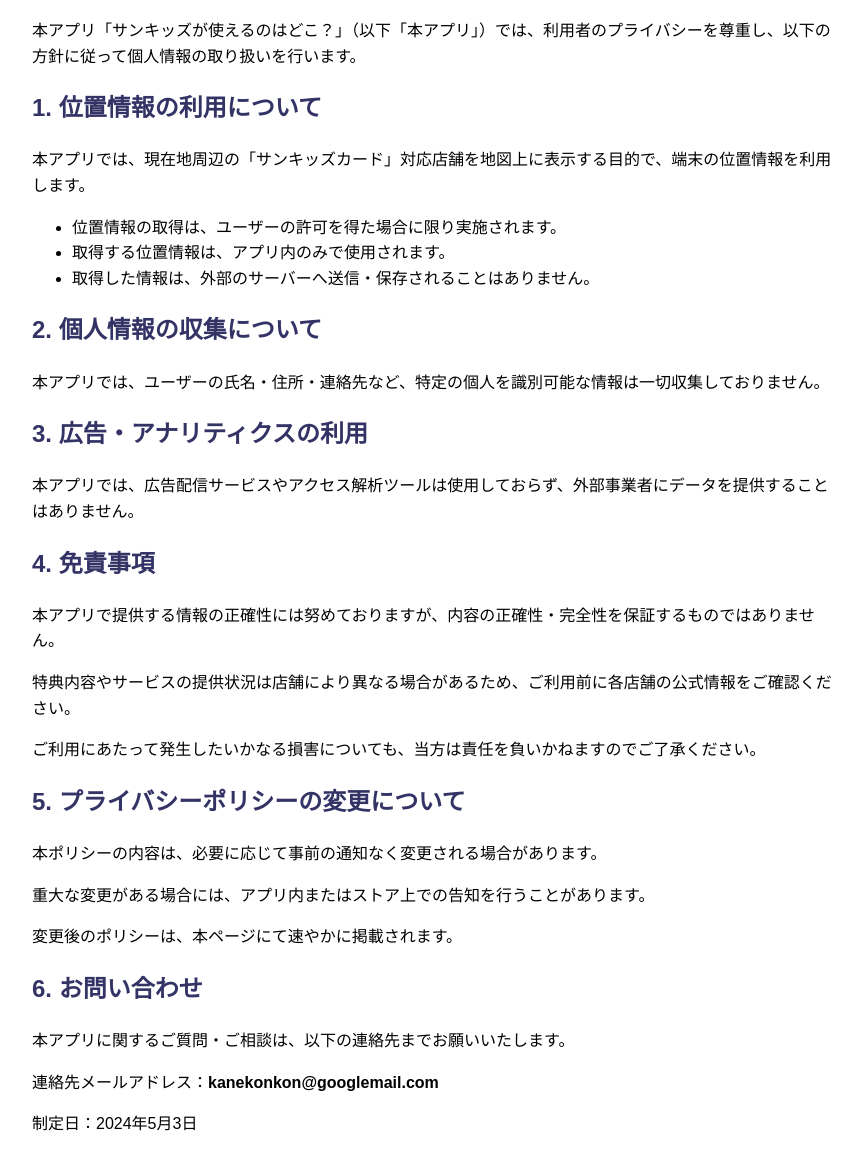
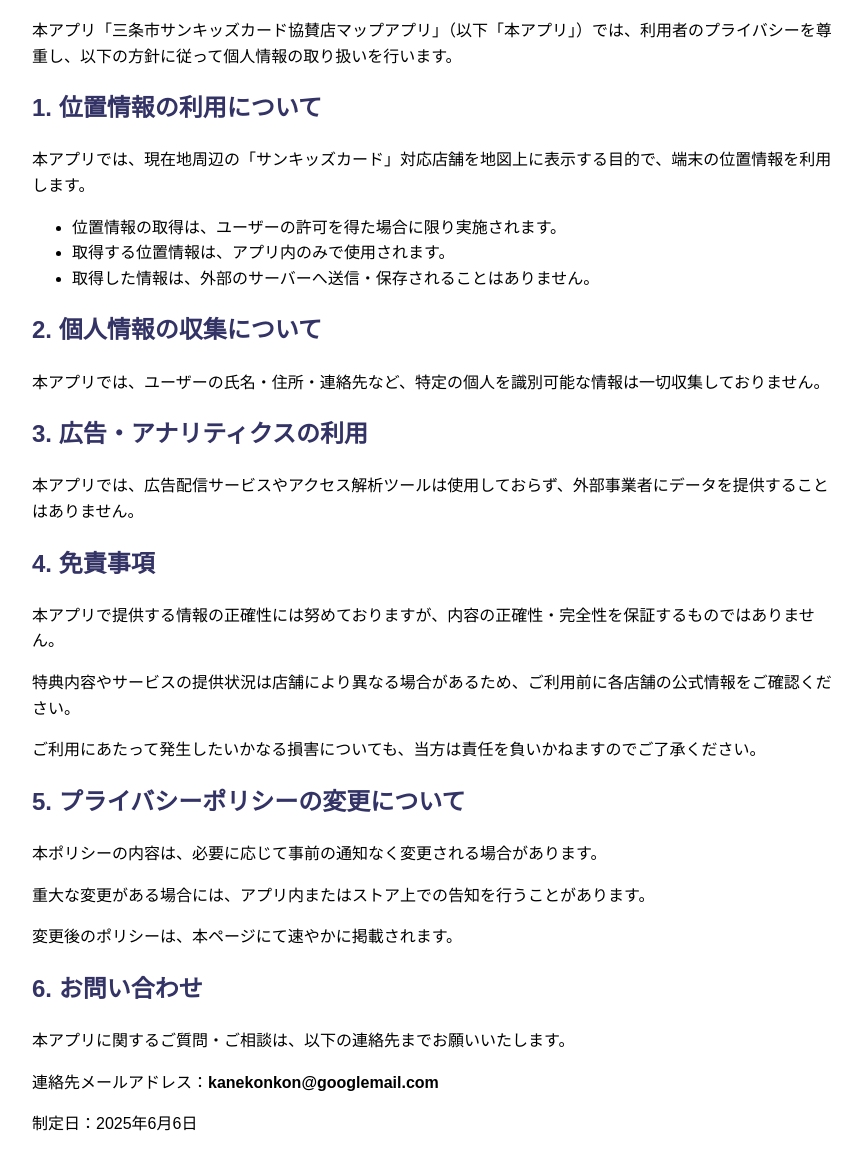
Before and after one commit to Jun-kaneko/privacy-policy-sunkids, a plain HTML site: page index.html in a window 1280 px wide. Shown: the part 108-1278 px from the top of the page, without its empty margins (208-1070 px from the left). Drawn offline with Linux system fonts and the light colour scheme.

Commit message:
Update index.html

```diff
--- a/index.html
+++ b/index.html
@@ -12,7 +12,7 @@
 
   <h1>プライバシーポリシー</h1>
 
-  <p>本アプリ「サンキッズが使えるのはどこ？」（以下「本アプリ」）では、利用者のプライバシーを尊重し、以下の方針に従って個人情報の取り扱いを行います。</p>
+  <p>本アプリ「三条市サンキッズカード協賛店マップアプリ」（以下「本アプリ」）では、利用者のプライバシーを尊重し、以下の方針に従って個人情報の取り扱いを行います。</p>
 
   <h2>1. 位置情報の利用について</h2>
   <p>本アプリでは、現在地周辺の「サンキッズカード」対応店舗を地図上に表示する目的で、端末の位置情報を利用します。</p>
@@ -42,7 +42,7 @@
   <p>本アプリに関するご質問・ご相談は、以下の連絡先までお願いいたします。</p>
   <p>連絡先メールアドレス：<strong>kanekonkon@googlemail.com</strong></p>
 
-  <p>制定日：2024年5月3日</p>
+  <p>制定日：2025年6月6日</p>
 
 </body>
 </html>
```
